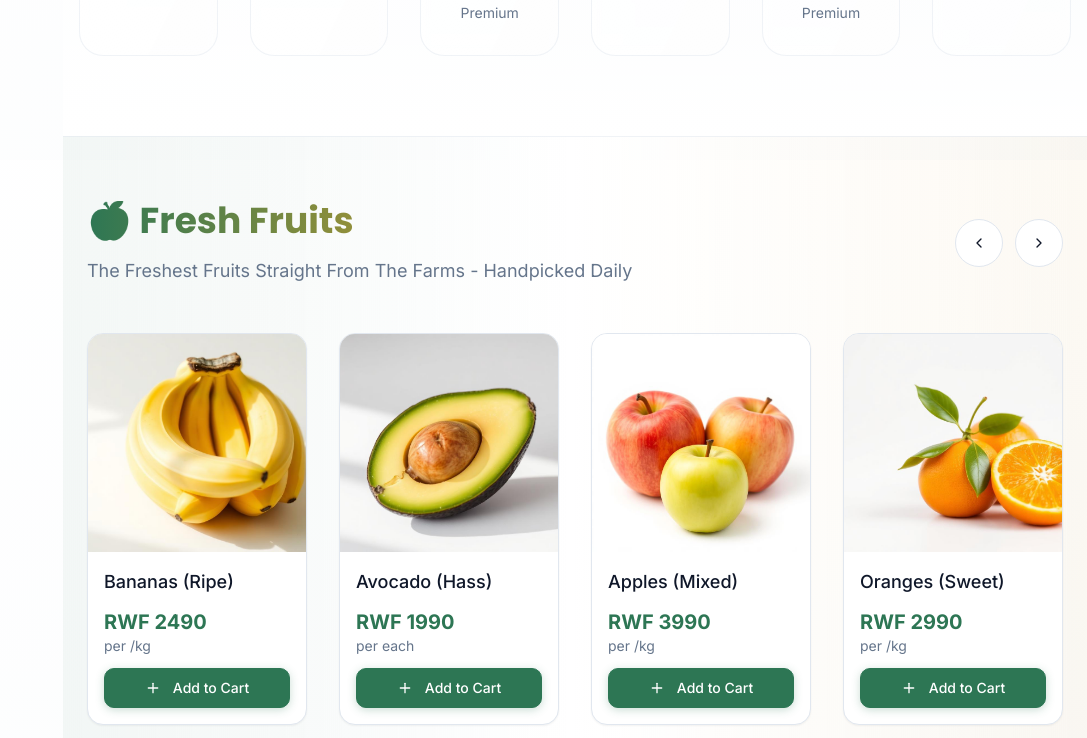
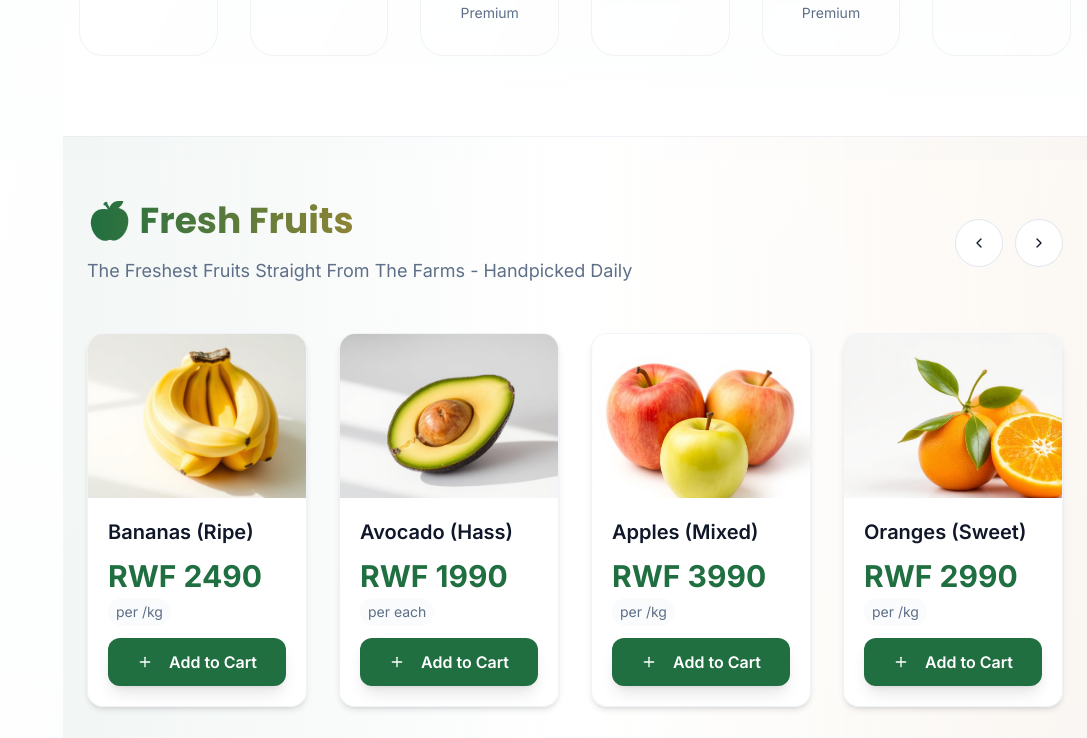
Before and after one commit to rommygd/inzovu-app, a React (Vite) app: page / in a window 1280 px wide. Shown: the part 1440-2178 px from the top of the page, without its empty margins (193-1280 px from the left). Built offline with nearby package versions, Linux system fonts and the light colour scheme.

Commit message:
Enhance website design and images

```diff
--- a/src/components/product/ProductCard.tsx
+++ b/src/components/product/ProductCard.tsx
@@ -23,35 +23,38 @@ export default function ProductCard({ product }: { product: Product }) {
   };
 
   return (
-    <div className="group bg-white rounded-xl lg:rounded-2xl shadow-sm border overflow-hidden hover:shadow-lg hover:-translate-y-1 transition-all duration-300 touch-manipulation active:scale-95">
+    <div className="group bg-white rounded-2xl shadow-md border border-border/50 overflow-hidden hover:shadow-2xl hover:-translate-y-2 transition-all duration-500 backdrop-blur-sm bg-white/95 touch-manipulation active:scale-95">
       <Link to={`/product/${product.id}`}>
-        <div className="aspect-square overflow-hidden bg-muted/20">
+        <div className="aspect-[4/3] overflow-hidden bg-gradient-to-br from-muted/30 to-muted/10 relative">
           <img
             src={product.image}
             alt={product.name}
-            className="w-full h-full object-cover group-hover:scale-105 transition-transform duration-300"
+            className="w-full h-full object-cover group-hover:scale-110 transition-transform duration-700"
             loading="lazy"
           />
+          <div className="absolute inset-0 bg-gradient-to-t from-black/5 to-transparent opacity-0 group-hover:opacity-100 transition-opacity duration-500"></div>
         </div>
       </Link>
 
-      <div className="p-3 sm:p-4">
+      <div className="p-4 sm:p-5 space-y-3">
         <Link to={`/product/${product.id}`}>
-          <h3 className="font-medium text-sm sm:text-base lg:text-lg mb-2 sm:mb-3 group-hover:text-primary transition-colors line-clamp-2">{product.name}</h3>
+          <h3 className="font-semibold text-base sm:text-lg lg:text-xl mb-2 group-hover:text-primary transition-colors line-clamp-2 leading-tight">{product.name}</h3>
         </Link>
 
-        <div className="flex items-center justify-between mb-2 sm:mb-3">
-          <div>
-            <span className="text-base sm:text-lg lg:text-xl font-bold text-primary">RWF {(product.price * 1000).toFixed(0)}</span>
-            <div className="text-xs sm:text-sm text-muted-foreground">per {product.unit || 'piece'}</div>
+        <div className="flex items-center justify-between">
+          <div className="space-y-1">
+            <div className="flex items-baseline gap-1">
+              <span className="text-xl sm:text-2xl lg:text-3xl font-bold text-primary">RWF {(product.price * 1000).toFixed(0)}</span>
+            </div>
+            <div className="text-sm text-muted-foreground bg-muted/30 px-2 py-1 rounded-full inline-block">per {product.unit || 'piece'}</div>
           </div>
         </div>
 
         <Button
           onClick={addToCart}
-          className="w-full btn-hero h-9 sm:h-10 text-xs sm:text-sm font-medium touch-manipulation active:scale-95"
+          className="w-full bg-gradient-to-r from-primary to-primary/90 hover:from-primary/90 hover:to-primary/80 text-white font-semibold h-11 sm:h-12 text-sm sm:text-base rounded-xl shadow-lg hover:shadow-xl transition-all duration-300 group/btn touch-manipulation active:scale-95"
         >
-          <Plus className="h-3 w-3 sm:h-4 sm:w-4 mr-1" />
+          <Plus className="h-4 w-4 sm:h-5 sm:w-5 mr-2 group-hover/btn:rotate-90 transition-transform duration-300" />
           Add to Cart
         </Button>
       </div>
--- a/src/index.css
+++ b/src/index.css
@@ -15,18 +15,20 @@
     --popover: 0 0% 100%;
     --popover-foreground: 222 47% 11%;
 
-    /* Brand — Inzovu Market (adjustable) */
-    --primary: 152 45% 32%; /* deep fresh green */
+    /* Brand — Enhanced Inzovu Market colors */
+    --primary: 145 55% 28%; /* richer forest green */
     --primary-foreground: 0 0% 100%;
+    --primary-glow: 145 60% 45%; /* lighter variant for effects */
 
-    --secondary: 210 40% 96%;
+    --secondary: 210 45% 95%;
     --secondary-foreground: 222 47% 11%;
 
-    --muted: 210 40% 96%;
-    --muted-foreground: 215 16% 47%;
+    --muted: 210 45% 95%;
+    --muted-foreground: 215 18% 45%;
 
-    --accent: 38 95% 55%; /* sunny harvest yellow */
+    --accent: 32 98% 58%; /* vibrant harvest orange */
     --accent-foreground: 222 47% 11%;
+    --accent-glow: 32 95% 70%; /* lighter accent variant */
 
     --destructive: 0 84% 60%;
     --destructive-foreground: 210 40% 98%;
@@ -47,11 +49,16 @@
     --sidebar-border: 220 13% 91%;
     --sidebar-ring: 217 91% 60%;
 
-    /* Extras */
-    --gradient-primary: linear-gradient(135deg, hsl(var(--primary)), hsl(var(--accent)));
-    --gradient-subtle: linear-gradient(180deg, hsl(0 0% 100%), hsl(210 40% 97%));
-    --shadow-elev: 0 10px 30px -12px hsl(var(--primary) / 0.25);
-    --transition-smooth: all 0.3s cubic-bezier(0.4, 0, 0.2, 1);
+    /* Enhanced gradients and effects */
+    --gradient-primary: linear-gradient(135deg, hsl(var(--primary)), hsl(var(--primary-glow)));
+    --gradient-accent: linear-gradient(135deg, hsl(var(--accent)), hsl(var(--accent-glow)));
+    --gradient-subtle: linear-gradient(180deg, hsl(0 0% 100%), hsl(210 45% 98%));
+    --gradient-hero: linear-gradient(135deg, hsl(var(--primary)) 0%, hsl(var(--accent)) 100%);
+    --shadow-soft: 0 4px 20px -8px hsl(var(--primary) / 0.15);
+    --shadow-medium: 0 8px 32px -12px hsl(var(--primary) / 0.25);
+    --shadow-strong: 0 16px 48px -16px hsl(var(--primary) / 0.35);
+    --transition-smooth: all 0.4s cubic-bezier(0.4, 0, 0.2, 1);
+    --transition-bounce: all 0.3s cubic-bezier(0.68, -0.55, 0.265, 1.55);
   }
 
   .dark {
@@ -64,17 +71,19 @@
     --popover: 222 84% 6%;
     --popover-foreground: 210 40% 98%;
 
-    --primary: 152 55% 40%;
+    --primary: 145 65% 35%;
     --primary-foreground: 0 0% 100%;
+    --primary-glow: 145 70% 50%;
 
-    --secondary: 217 33% 18%;
+    --secondary: 217 35% 16%;
     --secondary-foreground: 210 40% 98%;
 
-    --muted: 217 33% 18%;
-    --muted-foreground: 215 20% 65%;
+    --muted: 217 35% 16%;
+    --muted-foreground: 215 22% 65%;
 
-    --accent: 38 95% 60%;
+    --accent: 32 98% 65%;
     --accent-foreground: 222 47% 11%;
+    --accent-glow: 32 95% 75%;
 
     --destructive: 0 63% 31%;
     --destructive-foreground: 210 40% 98%;
@@ -99,26 +108,45 @@
 /* Components & Utilities tied to tokens */
 @layer components {
   .btn-hero {
+    background: linear-gradient(135deg, hsl(var(--primary)), hsl(var(--primary-glow)));
     color: hsl(var(--primary-foreground));
-    background: hsl(var(--primary));
     border: 1px solid hsl(var(--primary));
-    box-shadow: 0 2px 8px hsl(var(--primary) / 0.25);
+    box-shadow: var(--shadow-medium);
     transition: var(--transition-smooth);
     font-weight: 600;
   }
   .btn-hero:hover {
-    background: hsl(var(--primary) / 0.9);
-    transform: translateY(-1px);
-    box-shadow: 0 4px 12px hsl(var(--primary) / 0.3);
+    background: linear-gradient(135deg, hsl(var(--primary-glow)), hsl(var(--primary)));
+    transform: translateY(-2px);
+    box-shadow: var(--shadow-strong);
   }
+
   .card-elevated {
-    box-shadow: 0 2px 8px hsl(var(--primary) / 0.08);
+    background: rgba(255, 255, 255, 0.95);
+    backdrop-filter: blur(10px);
+    border: 1px solid hsl(var(--border) / 0.5);
+    box-shadow: var(--shadow-soft);
     transition: var(--transition-smooth);
   }
   .card-elevated:hover {
-    transform: translateY(-2px);
-    box-shadow: 0 8px 24px hsl(var(--primary) / 0.15);
+    transform: translateY(-4px);
+    box-shadow: var(--shadow-strong);
+    border-color: hsl(var(--primary) / 0.2);
   }
+
+  .card-product {
+    background: rgba(255, 255, 255, 0.98);
+    backdrop-filter: blur(12px);
+    border: 1px solid hsl(var(--border) / 0.3);
+    box-shadow: var(--shadow-soft);
+    transition: var(--transition-bounce);
+  }
+  .card-product:hover {
+    transform: translateY(-6px) scale(1.02);
+    box-shadow: var(--shadow-strong);
+    border-color: hsl(var(--primary) / 0.3);
+  }
+
   .line-clamp-2 {
     display: -webkit-box;
     -webkit-line-clamp: 2;
@@ -135,14 +163,29 @@
     transition: transform 300ms ease;
   }
   .story-link:hover::after { transform: scaleX(1); transform-origin: bottom left; }
-  .hover-scale { transition: transform 200ms ease; }
-  .hover-scale:hover { transform: scale(1.03); }
-  .pulse { animation: pulse 2s cubic-bezier(0.4,0,0.6,1) infinite; }
+  .hover-scale {
+    transition: var(--transition-bounce);
+  }
+  .hover-scale:hover {
+    transform: scale(1.05) translateY(-2px);
+  }
+  .pulse {
+    animation: pulse 2s cubic-bezier(0.4,0,0.6,1) infinite;
+  }
 
-  /* Mobile-specific utilities */
-  .touch-manipulation { touch-action: manipulation; }
-  .active\:scale-95:active { transform: scale(0.95); }
-  .active\:scale-98:active { transform: scale(0.98); }
+  /* Enhanced mobile interactions */
+  .touch-manipulation {
+    touch-action: manipulation;
+    -webkit-tap-highlight-color: transparent;
+  }
+  .active\:scale-95:active {
+    transform: scale(0.95);
+    transition: transform 0.1s ease-out;
+  }
+  .active\:scale-98:active {
+    transform: scale(0.98);
+    transition: transform 0.1s ease-out;
+  }
 
   /* Responsive container utilities */
   @media (max-width: 640px) {
```
